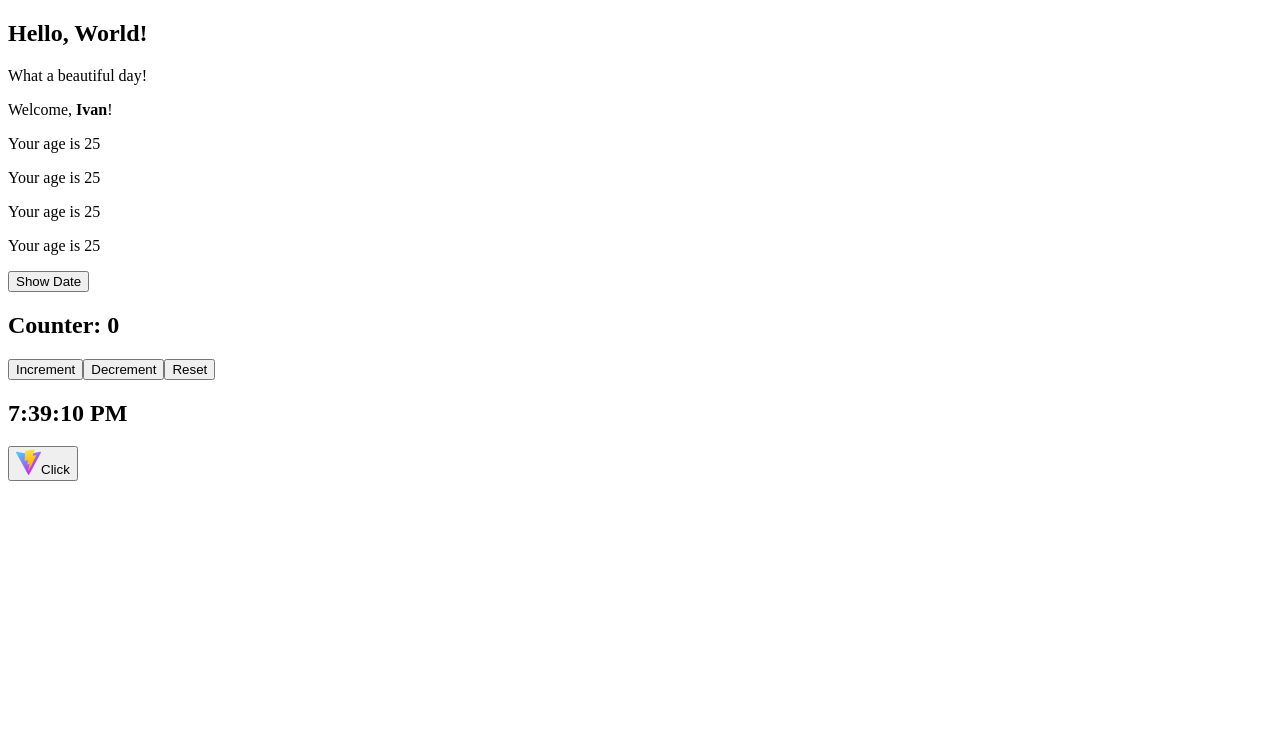
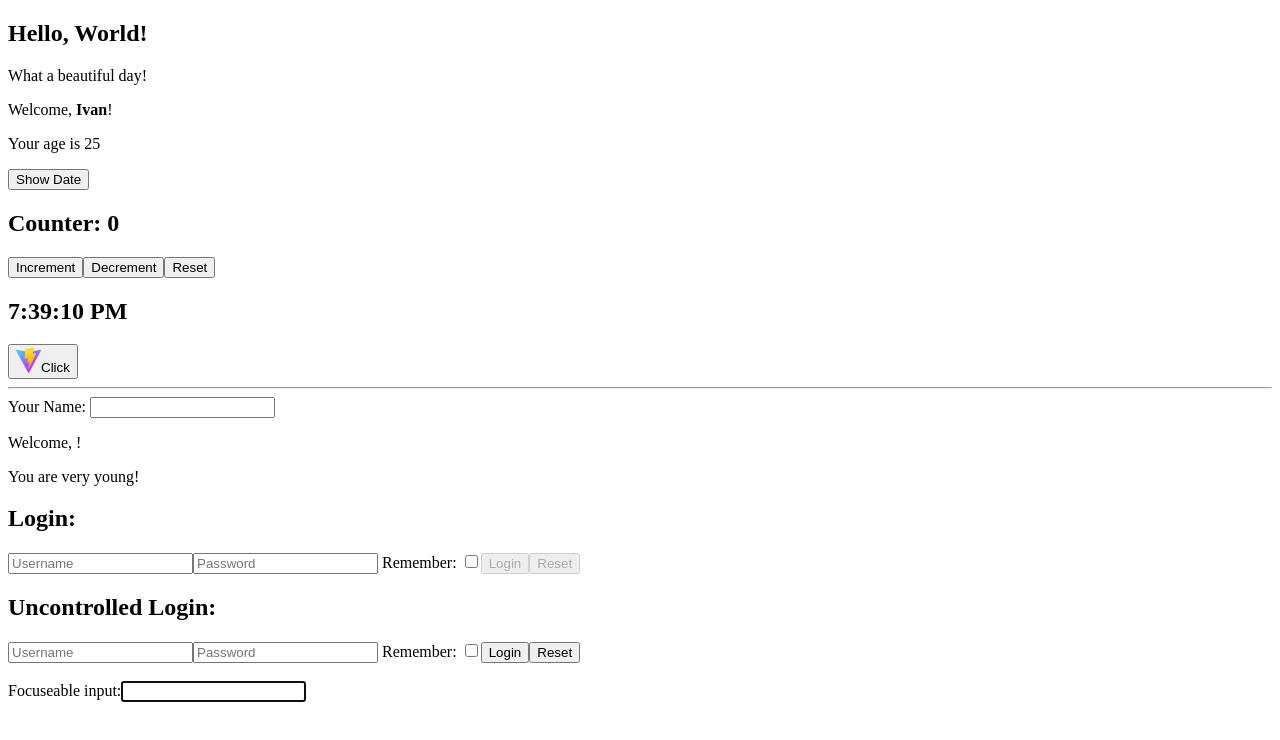
Before and after one commit to ivandoza/React_app, a React (Vite) app in the folder React/: page / in a window 1280 px wide. Shown: the top 740 px of the page. Built offline with nearby package versions, Linux system fonts and the light colour scheme.

Commit message:
added Forms components

```diff
--- a/React/src/Age.jsx
+++ b/React/src/Age.jsx
@@ -1,7 +1,7 @@
 export function Age({ age }) {
   return (
-    <p>
+    <div>
     {age > 18 ? <p>Your age is {age}</p> : <p>You are very young!</p>}
-    </p>
+    </div>
   )
 }
--- a/React/src/App.jsx
+++ b/React/src/App.jsx
@@ -4,11 +4,19 @@ import { AlertClock } from "./AlertClock";
 import { Counter } from "./Counter";
 import { Clock } from "./Clock";
 import { MouseClicker } from "./MouseClicker";
+import { InteractiveWelcome } from "./InteractiveWelcome";
+import { Login } from "./Login";
+import { UncontrolledLogin } from "./UncontrolledLogin";
+import { FocuseableInput } from "./FocuseableInput";
 
 function handleShowTime() {
   const now = new Date();
 
   alert(`The current time is: ${now.toLocaleTimeString()}`);
+}
+
+function printLoginData(dat) {
+  console.log("New Login:", dat);
 }
 
 export function App() {
@@ -20,7 +28,10 @@ export function App() {
       <Counter initial={0} amount={1} />
       <Clock />
       <MouseClicker />
-
+      <InteractiveWelcome />
+      <Login onLogin={printLoginData} />
+      <UncontrolledLogin />
+      <FocuseableInput />
     </div>
   );
 }
@@ -28,5 +39,6 @@ export function App() {
 //Ej: Components-3:
 //Se puede usar el componente Hello más de una vez, se repetirá su contenido tantas veces.
 //Se puede renderizar el componente Message desde el componente App, con el mismo resultado.
+
 //Ej: Props-1:
 //Se puede establecer valores por defecto con defaultProps
--- /dev/null
+++ b/React/src/FocuseableInput.jsx
@@ -0,0 +1,17 @@
+import { useRef, useEffect } from "react";
+
+export function FocuseableInput() {
+  const inputRef = useRef(null);
+
+  useEffect(() => {
+    inputRef.current?.focus();
+  }, []);
+
+  return (
+    <form>
+      <br></br>
+      Focuseable input:
+      <input ref={inputRef} type="text" />
+    </form>
+  );
+}
--- /dev/null
+++ b/React/src/InteractiveWelcome.jsx
@@ -0,0 +1,20 @@
+import { Welcome } from "./Welcome";
+import { useState } from "react";
+
+export function InteractiveWelcome() {
+  const [name, setName] = useState("");
+
+  function handleInputName(e) {
+    const value = e.target.value;
+    setName(value);
+  }
+
+  return (
+    <div>
+      <hr></hr>
+      <label name="name">Your Name: </label>
+      <input name="name" value={name} onChange={handleInputName} />
+      <Welcome name={name} />
+    </div>
+  );
+}
--- /dev/null
+++ b/React/src/Login.jsx
@@ -0,0 +1,72 @@
+import { useState } from "react";
+
+function createData() {
+  return {
+    username: "",
+    password: "",
+    remember: false,
+  };
+}
+
+export function Login({ onLogin }) {
+  const [data, setData] = useState(createData());
+
+  function handleInputChange(e) {
+    const name = e.target.name;
+    const value = e.target.value;
+    const checked = e.target.checked;
+    const type = e.target.type;
+
+    setData((data) => {
+      return {
+        ...data,
+        [name]: type === "checkbox" ? checked : value,
+      };
+    });
+  }
+
+  function handleReset() {
+    setData(createData());
+  }
+
+  function handleLogin(e) {
+    e.preventDefault();
+    onLogin(data);
+  }
+
+  return (
+    <form onSubmit={handleLogin}>
+      <h2>Login:</h2>
+      <input
+        name="username"
+        value={data.username}
+        onChange={handleInputChange}
+        placeholder="Username"
+      />
+      <input
+        name="password"
+        type="password"
+        value={data.password}
+        onChange={handleInputChange}
+        placeholder="Password"
+      />
+      <label name="remember"> Remember: </label>
+      <input
+        name="remember"
+        type="checkbox"
+        checked={data.remember}
+        onChange={handleInputChange}
+      />
+      <button type="submit" disabled={!data.password || !data.username}>Login</button>
+      <button
+        disabled={!data.password && !data.username && data.remember != true}
+        onClick={handleReset}
+      >
+        Reset
+      </button>
+    </form>
+  );
+}
+
+//Ej: Controlled Forms- 5:
+//Para evitar el comportamiento por defecto del formulario se usa el metodo preventDefault()
--- /dev/null
+++ b/React/src/UncontrolledLogin.jsx
@@ -0,0 +1,33 @@
+export function UncontrolledLogin() {
+  function handleLogin(e) {
+    e.preventDefault();
+
+    const formData = new FormData(e.target);
+
+    const data = {
+      username: formData.get("username"),
+      password: formData.get("password"),
+      remember: formData.get("remember") === "on" ? true : false,
+    };
+    console.log("New Login: ", data);
+  }
+
+  return (
+    <form onSubmit={handleLogin}>
+      <h2>Uncontrolled Login:</h2>
+      <input name="username" placeholder="Username" />
+      <input name="password" type="password" placeholder="Password" />
+      <label name="remember"> Remember: </label>
+      <input name="remember" type="checkbox" />
+      <button type="submit">Login</button>
+      <button type="reset">Reset</button>
+    </form>
+  );
+}
+
+// Ej: Uncontrolled Forms- 2:
+
+//La principal ventaja es que los valores de cada input se capturan automaticamente como key/value
+// sin necesidad de usar un state para cada uno de ellos.
+
+//Como desventaja tiene que no permite controlar de una manera más precisa cada variable o cada input.
--- a/React/src/Welcome.jsx
+++ b/React/src/Welcome.jsx
@@ -7,10 +7,10 @@ export function Welcome({ name, age }) {
         Welcome, <strong>{name}</strong>!
       </p>
       <Age age={age} />
-      {age > 18 && <Age age={age} />}
+      {/* {age > 18 && <Age age={age} />}
       {typeof(age) == "number" && <Age age={age} />}
       {age > 18 && age < 65 && <Age age={age} />}
-      {age > 18 && age < 65 && name === "John" && <Age age={age} />}
+      {age > 18 && age < 65 && name === "John" && <Age age={age} />} */}
     </div>
   );
 }
```
